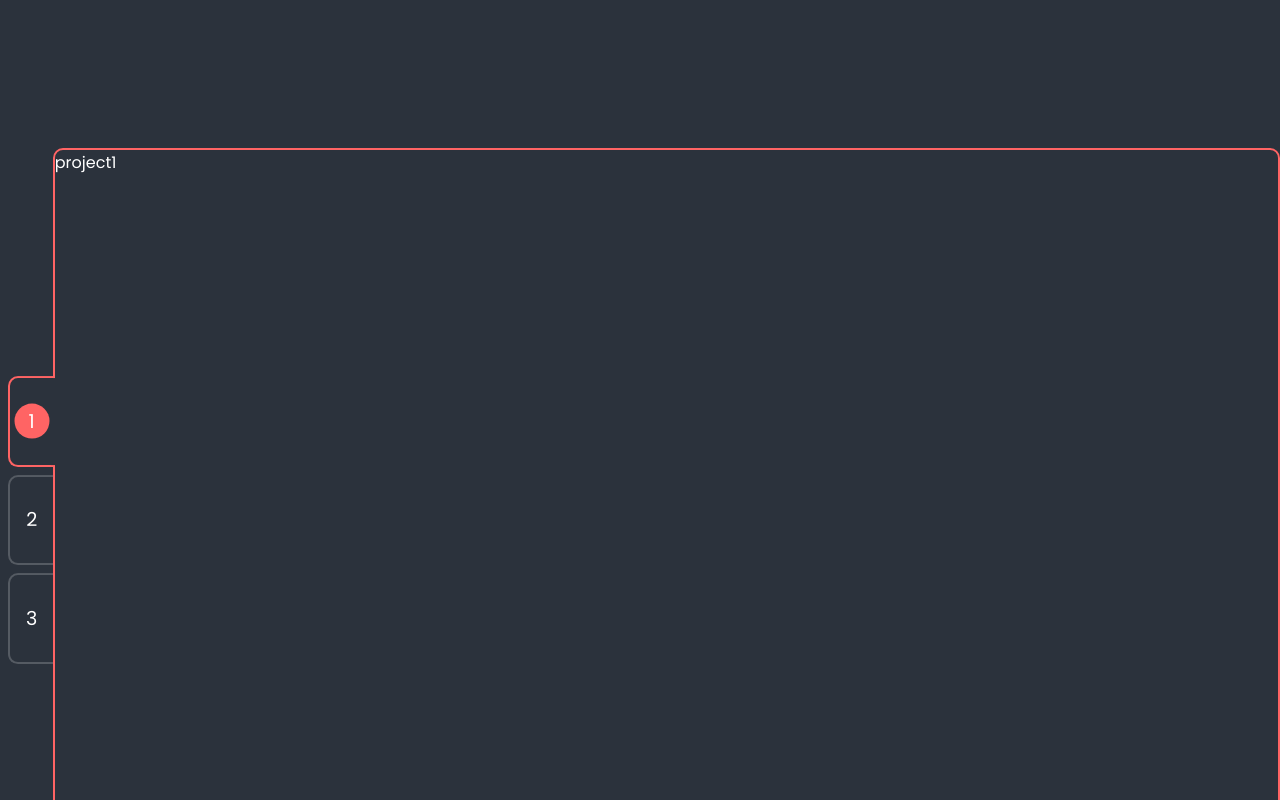
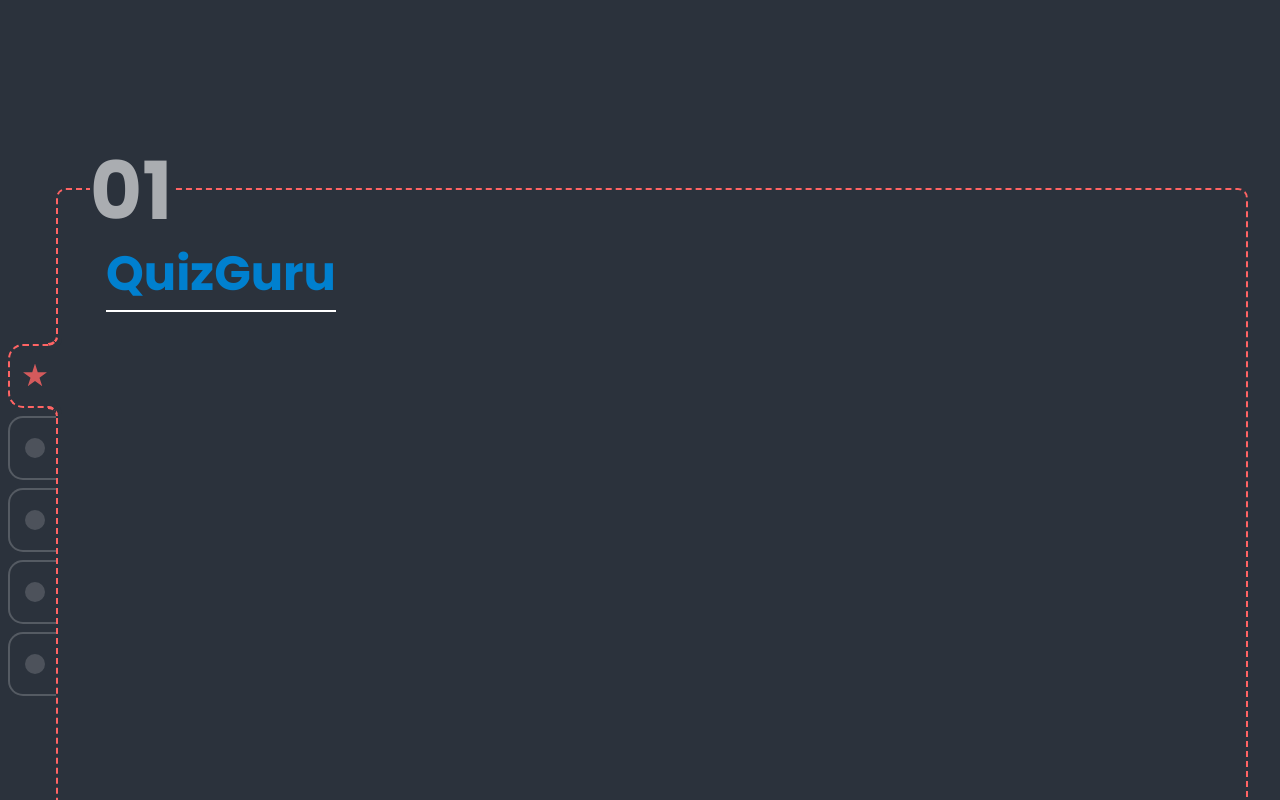
Before and after one commit to ChanduDevelops/React-Portfolio, a React (Vite) app: page / in a window 1280 px wide. Shown: the part 2140-2940 px from the top of the page. Built offline with nearby package versions, Linux system fonts and the light colour scheme.

Commit message:
individual project are ready to add

```diff
--- a/src/App.css
+++ b/src/App.css
@@ -394,18 +394,21 @@
     align-items: center;
 }
 
-.img-c img {
-    width: 320px;
-    aspect-ratio: 3/4;
+.img-c {
+    padding: 1rem;
     background: linear-gradient(60deg, var(--highlightColor), var(--highlightBg));
-    border-radius: 999px;
+    border-radius: 100px;
     transition:
         border-radius .5s ease,
         transform .5s ease;
     cursor: pointer;
 }
 
-.img-c img:hover {
+.img-c img {
+    width: 300px;
+}
+
+.img-c:hover {
     border-radius: 20px;
     transform: scale(1.15);
 }
@@ -429,7 +432,7 @@
 .education .line {
     position: absolute;
     display: block;
-    height: 95%;
+    height: 92%;
     width: 3px;
     background: var(--highlightColor);
 }
@@ -789,7 +792,7 @@
 
 
 /* projects section */
-#projects .container {
+#projects .wrapper {
     position: relative;
 }
 
@@ -801,74 +804,145 @@
     z-index: 2;
     display: flex;
     flex-direction: column;
+    justify-content: space-between;
     gap: .5rem;
 }
 
 .project-tabs a {
+    position: relative;
     color: var(--primaryColor);
     font-size: 1.2rem;
     cursor: pointer;
-    aspect-ratio: 1/2;
+    width: 3rem;
+    aspect-ratio: 3/4;
     padding: 1rem;
     border: 2px solid rgba(255, 255, 255, 0.2);
     border-right: none;
-    border-radius: 10px 0 0 10px;
+    border-radius: 15px 0 0 15px;
     display: flex;
     justify-content: center;
     align-items: center;
 }
 
+.project-tabs a .circle {
+    background: rgba(255, 255, 255, 0.2);
+    position: absolute;
+    margin-left: 2px;
+    width: 20px;
+    aspect-ratio: 1/1;
+    border-radius: 50%;
+    opacity: .8;
+    top: 50%;
+    left: 50%;
+    transform: translate(-50%, -50%);
+    z-index: -1;
+}
+
 .project-tabs a.active {
     position: relative;
-    border: 2px solid var(--highlightColor);
+    font-weight: bolder;
+    border: 2px dashed var(--highlightColor);
     border-right: none;
 }
 
 .project-tabs a.active::before {
     content: '';
     position: absolute;
-    top: 0;
-    left: calc(100% - 2px);
-    width: 5px;
-    height: 100%;
+    top: -2px;
+    left: 100%;
+    width: 3px;
+    height: calc(100% + 4px);
     background: var(--primaryBg);
+}
+
+.project-tabs a.active .circle {
+    position: absolute;
+    width: 25px;
+    aspect-ratio: 1/1;
+    background: var(--highlightColor);
+    opacity: .8;
+    top: 50%;
+    left: 50%;
+    transform: translate(-50%, -50%);
+    clip-path: polygon(50% 0%, 61% 35%, 98% 35%, 68% 57%, 79% 91%, 50% 70%, 21% 91%, 32% 57%, 2% 35%, 39% 35%);
+    z-index: -1;
 }
 
 .project-tabs a.active span {
     position: absolute;
-    width: 35px;
+    right: -2px;
+    width: 10px;
     aspect-ratio: 1/1;
-    background: var(--highlightColor);
-    top: 50%;
-    left: 50%;
-    transform: translate(-50%, -50%);
-    border-radius: 50%;
-    z-index: -1;
+    /* background: transparent; */
+
+    border-width: 2px;
+    border-right-style: dashed;
+    border-right-color: var(--highlightColor);
+}
+
+.project-tabs a.active .top-hc {
+    top: -10px;
+    border-bottom-right-radius: 10px;
+    border-bottom: dashed var(--highlightColor);
+    box-shadow: 2px 2px 0 2px var(--primaryBg);
+}
+
+.project-tabs a.active .bottom-hc {
+    bottom: -10px;
+    border-top-right-radius: 10px;
+    border-top: dashed var(--highlightColor);
+    box-shadow: 2px -2px 0 2px var(--primaryBg);
 }
 
 .project-list {
     width: 100vw;
     display: flex;
-    overflow-x: scroll;
-    scroll-snap-type: x mandatory;
-    scroll-behavior: smooth;
 }
 
 .project-list li {
     width: 100%;
     height: var(--sec-height);
     display: none;
-    scroll-snap-align: start;
 }
 
 .project-list li.active {
     display: block;
     position: relative;
-    margin-left: 3.3rem;
+    margin-left: 3.5rem;
 }
 
 .project-list .project {
-    width: 100%;
-    border: 2px solid var(--highlightColor);
+    display: flex;
+    align-items: center;
+}
+
+/* Indivuial project */
+.project .container {
+    position: relative;
+    width: calc(100% - 2rem);
+    height: calc(var(--sec-height) - 5rem);
+    border: 2px dashed var(--highlightColor);
     border-radius: 10px;
 }
+
+.project .container .counter {
+    position: absolute;
+    top: -3.7rem;
+    left: 2rem;
+    font-size: 5rem;
+    color: rgba(255, 255, 255, 0.6);
+    background: var(--primaryBg);
+}
+
+.project .container .title {
+    position: relative;
+    top: 3rem;
+    left: 3rem;
+    color: var(--highlightBg);
+    border-bottom: 2px double white;
+    /* text-align: center; */
+}
+
+.project .container .img-c {
+    background: transparent;
+}
--- a/src/components/Projects.jsx
+++ b/src/components/Projects.jsx
@@ -3,39 +3,43 @@
 
 
 const Projects = () => {
-  const projects = ['Project1', 'Project2', 'Project3'];
-  // const projects = ['Project1']
+  const projects = ['QuizGuru', 'React Portfolio', 'Weather Website', 'Image BgRemover', 'My Portfolio'];
   const navMenu = [...Array(projects.length).keys()].map(i => i + 1);
 
   const [activeTab, setActiveTab] = useState(1);
-  const [activeProject, setActiveProject] = useState('project1');
+  const [activeProject, setActiveProject] = useState('quizguru');
 
   return (
     <section id='projects'>
-      <div className="container">
+      <div className="wrapper">
         <ol className='project-tabs'>{
           navMenu.map(ind => {
             return (
               <li key={ind}>
-                <a href={`#${activeProject}`}
+                <a href={`#${activeProject.split(' ').join('')}`}
                   className={`tab ${activeTab === ind ? 'active' : ''}`}
                   onClick={() => {
                     setActiveTab(ind);
                     setActiveProject(projects[ind - 1].toLowerCase())
                   }}>
-                  <span></span>
-                  {ind}
+                  <span className="top-hc"></span>
+                  <span className='circle'></span>
+                  <span className="bottom-hc"></span>
+                  {/* {ind} */}
                 </a>
               </li>)
           })}
         </ol>
         <ul className="project-list">
-          {projects.map((project, index) => (
-            <li key={index}
-              className={`${activeProject === project.toLowerCase() ? 'active' : ''}`}>
-              <Project id={project.toLowerCase()} />
-            </li>
-          ))}
+          {projects.map((project, index) => {
+            let id = project.split(' ').join('').toLowerCase();
+            return (
+              <li key={index}
+                className={`${activeProject === project.toLowerCase() ? 'active' : ''}`}>
+                <Project id={id} counter={index + 1} projectTitle={project} />
+              </li>
+            )
+          })}
         </ul>
       </div>
     </section>
--- a/src/components/Projects/Project.jsx
+++ b/src/components/Projects/Project.jsx
@@ -1,16 +1,23 @@
 import PropTypes from 'prop-types'
 
-const Project = ({ id }) => {
+const Project = ({ id, counter, projectTitle }) => {
     return (
-        <section id={id} className='project' >
-            {id}
+        <section id={id} className='project'>
+            <div className="container">
+                <h1 className="title">{projectTitle}</h1>
+                <div className="img-c">
+                    <img src="" alt="" />
+                </div>
+                <h1 className='counter'>{`0${counter}`}</h1>
+            </div>
         </section>
     )
 }
 
 Project.propTypes = {
     id: PropTypes.string,
-    project: PropTypes.string
+    counter: PropTypes.number,
+    projectTitle: PropTypes.string
 }
 
 export default Project
```
